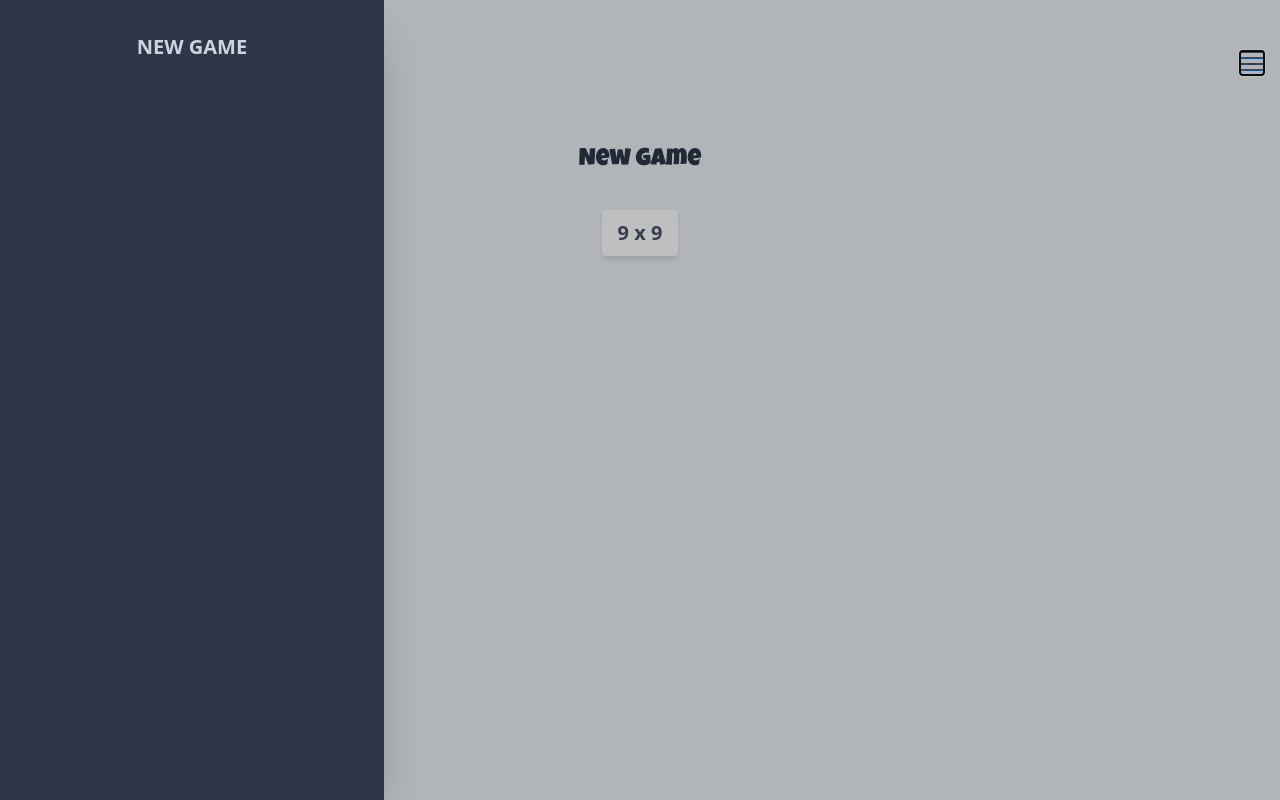
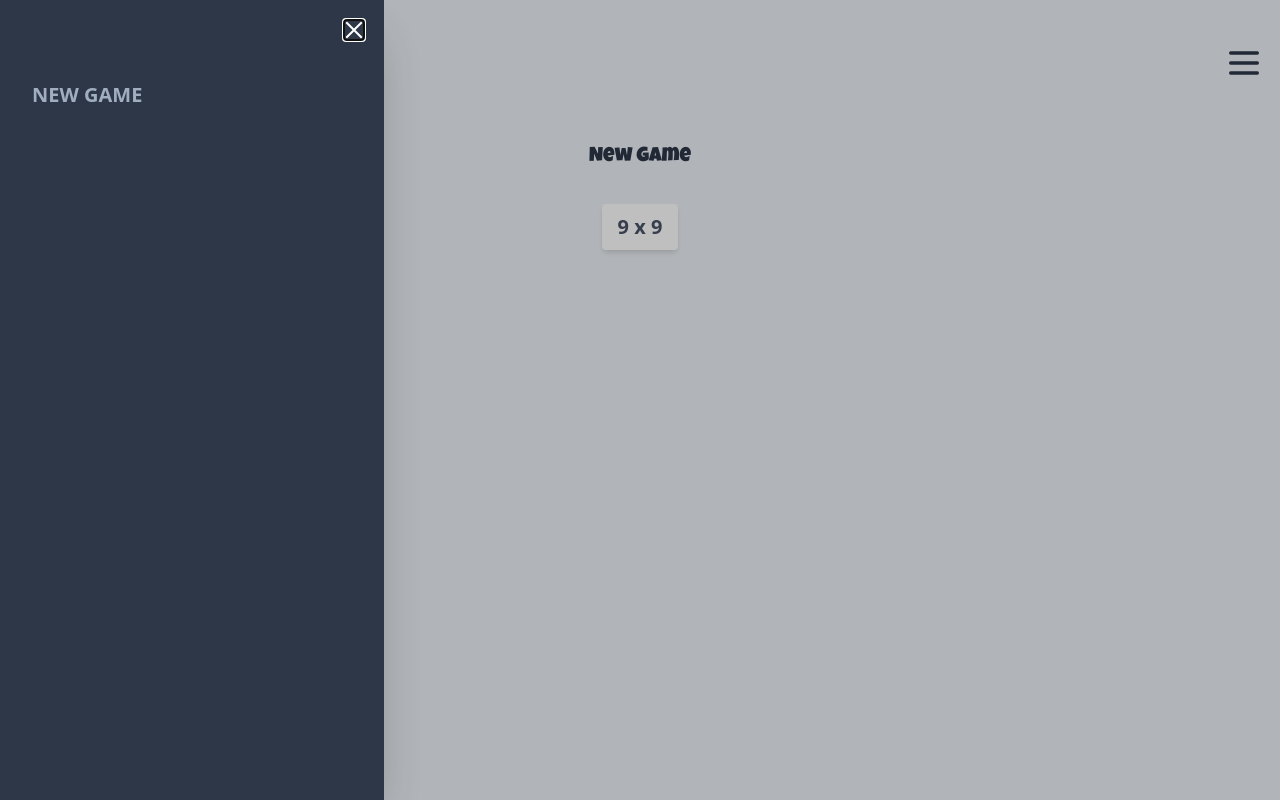
Before and after one commit to wanze/vue-bimaru, a Vue app: page / in a window 1280 px wide. Both pictures are taken after a click on the button 1252 px from the left and 63 px from the top of the page. Built offline with nearby package versions, Linux system fonts and the light colour scheme.

Commit message:
Add close button for main navigation

```diff
--- /dev/null
+++ b/src/js/helpers.js
@@ -0,0 +1 @@
+export const clone = object => JSON.parse(JSON.stringify(object));
--- a/src/vue/App.vue
+++ b/src/vue/App.vue
@@ -1,7 +1,7 @@
 <template>
-  <div id="app" class="p-4 md:pt-8">
+  <div id="app" class="p-2 md:p-4 md:pt-8">
     <main-navigation
-      v-show="showMainNav"
+      v-if="showMainNav"
       @close="showMainNav = false"
     />
     <div class="container mx-auto">
@@ -11,12 +11,11 @@
         </div>
         <button
           @click="showMainNav = true"
-          class="w-6 text-gray-700 hover:text-gray-900"
+          class="text-gray-800"
         >
-          <div class="border border-gray-700 mb-1 hover:border-gray-900"></div>
-          <div class="border border-blue-700 mb-1 hover:border-gray-900"></div>
-          <div class="border border-gray-700 mb-1 hover:border-gray-900"></div>
-          <div class="border border-blue-700 mb-1 hover:border-gray-900"></div>
+          <svg class="fill-current w-8 h-8 md:w-10 md:h-10" xmlns="http://www.w3.org/2000/svg" viewBox="0 0 24 24" width="24" height="24">
+            <path class="heroicon-ui shadow-lg" d="M4 5h16a1 1 0 0 1 0 2H4a1 1 0 1 1 0-2zm0 6h16a1 1 0 0 1 0 2H4a1 1 0 0 1 0-2zm0 6h16a1 1 0 0 1 0 2H4a1 1 0 0 1 0-2z"/>
+          </svg>
         </button>
       </div>
 
--- a/src/vue/components/ActiveGamePanel.vue
+++ b/src/vue/components/ActiveGamePanel.vue
@@ -28,7 +28,7 @@
         />
       </div>
       <div class="w-full md:w-auto flex flex-col items-center">
-        <h2 class="mb-3 md:mb-8 font-heading text-gray-800 text-xl md:text-2xl">Hidden Ships</h2>
+        <h2 class="mb-3 md:mb-8 font-heading text-gray-800 text-lg md:text-xl">Hidden Ships</h2>
         <ships-legend
           :ships="game.ships"
           :size="shipLegendSize"
@@ -43,6 +43,7 @@
     import GameBoard from './GameBoard.vue';
     import ShipsLegend from './ShipsLegend';
     import Button from './Button';
+    import { clone } from '../../js/helpers';
 
     export default {
         name: 'ActiveGamePanel',
@@ -87,7 +88,7 @@
         },
         computed: {
             board() {
-                return JSON.parse(JSON.stringify(this.$store.getters['activeGame/board']));
+                return clone(this.$store.getters['activeGame/board']);
             },
             canUndo() {
                 return this.$store.getters['activeGame/canUndo'];
--- a/src/vue/components/MainNavigation.vue
+++ b/src/vue/components/MainNavigation.vue
@@ -7,17 +7,32 @@
       class="fixed top-0 left-0 w-full md:w-1/3 lg:max-w-sm bg-gray-800 h-screen z-40 shadow-2xl p-4 text-white"
       @keyup.esc="emitClose()"
     >
-      <div class="flex flex-col items-center mt-4">
+      <button
+        class="absolute right-0 top-0 mt-5 mr-5 text-gray-300 hover:text-white focus:text-white"
+        @click="emitClose()"
+        data-close
+      >
+        <svg class="fill-current w-5 h-5" viewBox="0 0 20 20" version="1.1" xmlns="http://www.w3.org/2000/svg">
+          <g stroke="none" stroke-width="1" fill-rule="evenodd">
+            <g id="icon-shape">
+              <polygon id="Combined-Shape"
+                       points="10 8.58578644 2.92893219 1.51471863 1.51471863 2.92893219 8.58578644 10 1.51471863 17.0710678 2.92893219 18.4852814 10 11.4142136 17.0710678 18.4852814 18.4852814 17.0710678 11.4142136 10 18.4852814 2.92893219 17.0710678 1.51471863 10 8.58578644"></polygon>
+            </g>
+          </g>
+        </svg>
+      </button>
+
+      <div class="flex flex-col items-center justify-center h-full md:justify-start md:items-start md:ml-4 md:mt-16">
         <a
           @click="newGame()"
-          class="mb-4 block text-xl font-semibold uppercase text-gray-400 hover:text-white"
+          class="mb-4 block text-xl font-semibold uppercase text-gray-500 hover:text-white focus:text-white"
           href="#"
         >New Game
         </a>
         <a
           v-show="canReset"
           @click="reset()"
-          class="block text-xl font-semibold uppercase text-gray-500 hover:text-white"
+          class="block text-xl font-semibold uppercase text-gray-500 hover:text-white focus:text-white"
           href="#"
         >Reset current Game
         </a>
@@ -34,6 +49,10 @@
                 return this.$store.getters['activeGame/canReset'];
             },
         },
+        mounted() {
+            const $closeButton = this.$el.querySelector('[data-close]');
+            $closeButton.focus();
+        },
         methods: {
             newGame() {
                 this.$root.$emit('app.toggle_panel', 'newGame');
@@ -48,8 +67,8 @@
             },
             emitClose() {
                 this.$emit('close');
-            }
-        }
+            },
+        },
     };
 </script>
 
--- a/src/vue/components/NewGamePanel.vue
+++ b/src/vue/components/NewGamePanel.vue
@@ -1,6 +1,6 @@
 <template>
 <div class="flex flex-col items-center">
-  <div class="font-heading text-2xl mb-8 text-gray-800">New Game</div>
+  <div class="font-heading text-xl mb-8 text-gray-800">New Game</div>
   <ul>
     <li
       v-for="size in availableSizes"
--- a/src/vue/store/modules/activeGame.js
+++ b/src/vue/store/modules/activeGame.js
@@ -1,4 +1,4 @@
-const clone = object => JSON.parse(JSON.stringify(object));
+import { clone } from '../../../js/helpers';
 
 export default {
     namespaced: true,
@@ -152,7 +152,8 @@ export default {
         checkIfSolved({ getters, commit }) {
             // As long as we have empty cell, we are not finished.
             if (getters.board.filter(cell => cell.type === 'empty').length) {
-                return false;
+                commit('setSolved', false);
+                return;
             }
 
             // Compare cells with the solution. Any cells not present in the solution must be of type water.
@@ -160,10 +161,9 @@ export default {
                 const solutionCell = getters.game.solution.find(
                     solutionCell => solutionCell.x === cell.x && solutionCell.y === cell.y
                 );
-                if (solutionCell && cell.type !== solutionCell.type) {
+                if ((solutionCell && cell.type !== solutionCell.type) || (!solutionCell && cell.type !== 'water')) {
                     commit('setSolved', false);
-                } else if (!solutionCell && cell.type !== 'water') {
-                    commit('setSolved', false);
+                    return;
                 }
             }
 
```
